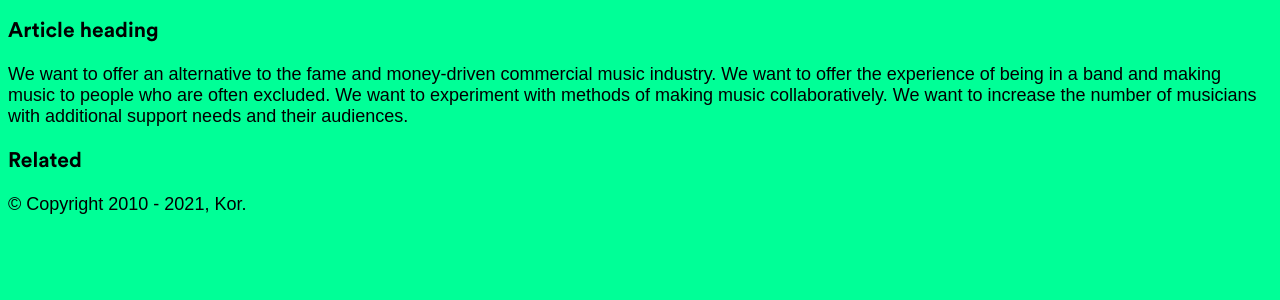
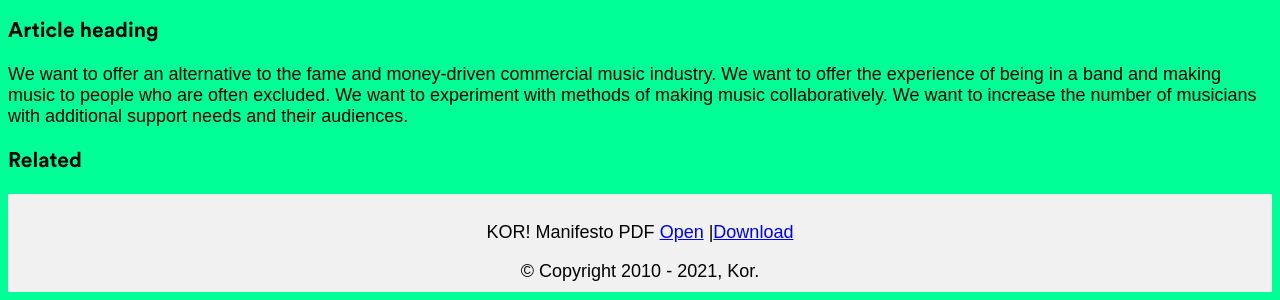
Before and after one commit to jessmcmorrow/kor-records, a website: page index.html in a window 1280 px wide. Shown: the part 4363-4663 px from the top of the page. Before the commit the page ends 4586 px from the top, so only its background shows below. Drawn offline with Linux system fonts and the light colour scheme.

Commit message:
add link to pdf in footer

```diff
--- a/css/style.css
+++ b/css/style.css
@@ -48,7 +48,7 @@ nav,h1,h2,h3,h4,h5{
   padding: 10px;
 }
 
-.footer {
+footer {
   background-color: #f1f1f1;
   padding: 10px;
   text-align: center;
--- a/index.html
+++ b/index.html
@@ -149,8 +149,9 @@
 </main>
 
     <footer>
+       <p> KOR! Manifesto PDF <a href='/media/manifesto/KOR_manifesto.pdf' target='_blank'>Open</a> |<a href='/media/manifesto/KOR_manifesto.pdf' download>Download</a></p>
+    &copy; Copyright 2010 -
+    <script>document.write(new Date().getFullYear())</script>, Kor.
     </footer>
 </body>
 </html>
-&copy; Copyright 2010 -
-<script>document.write(new Date().getFullYear())</script>, Kor.
```
